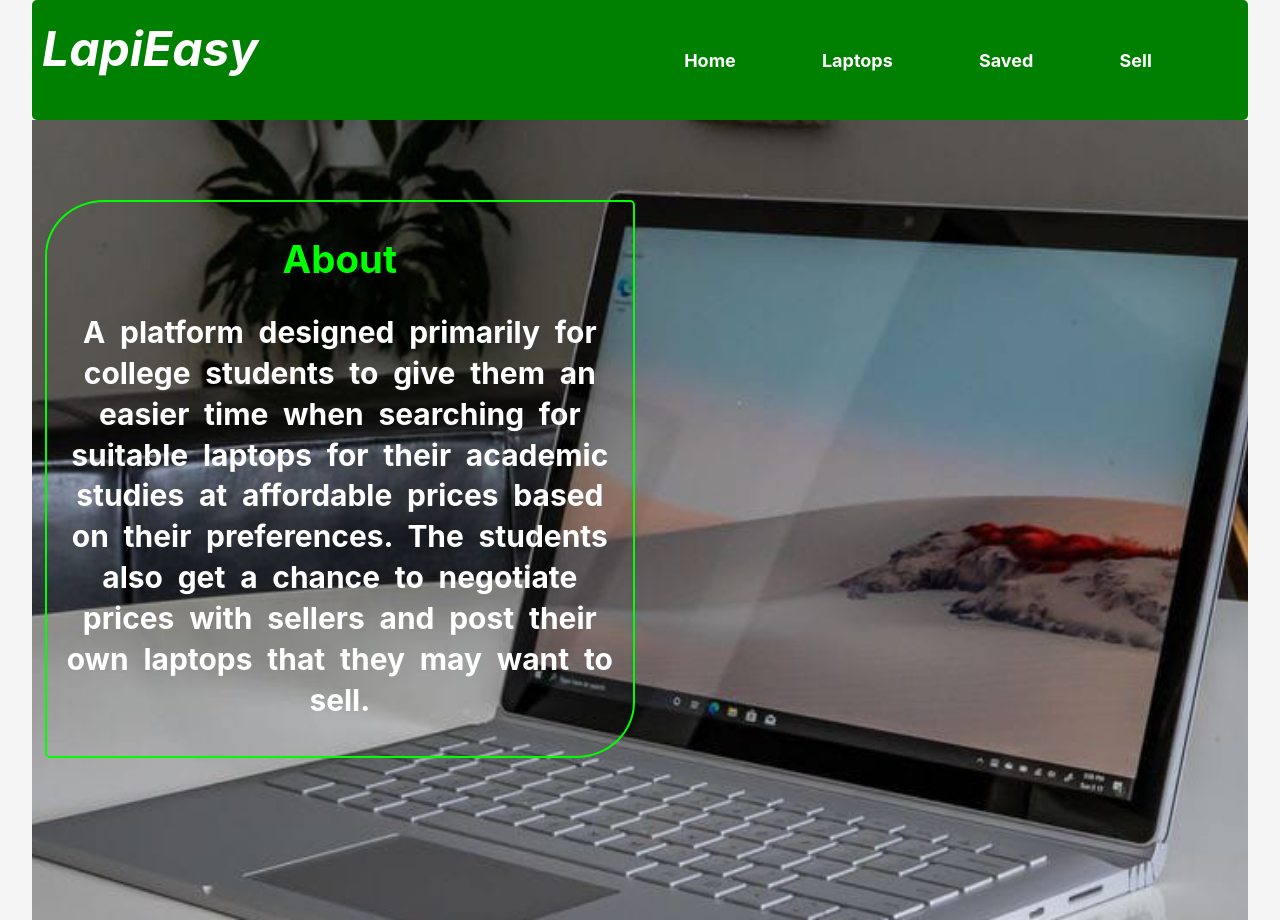
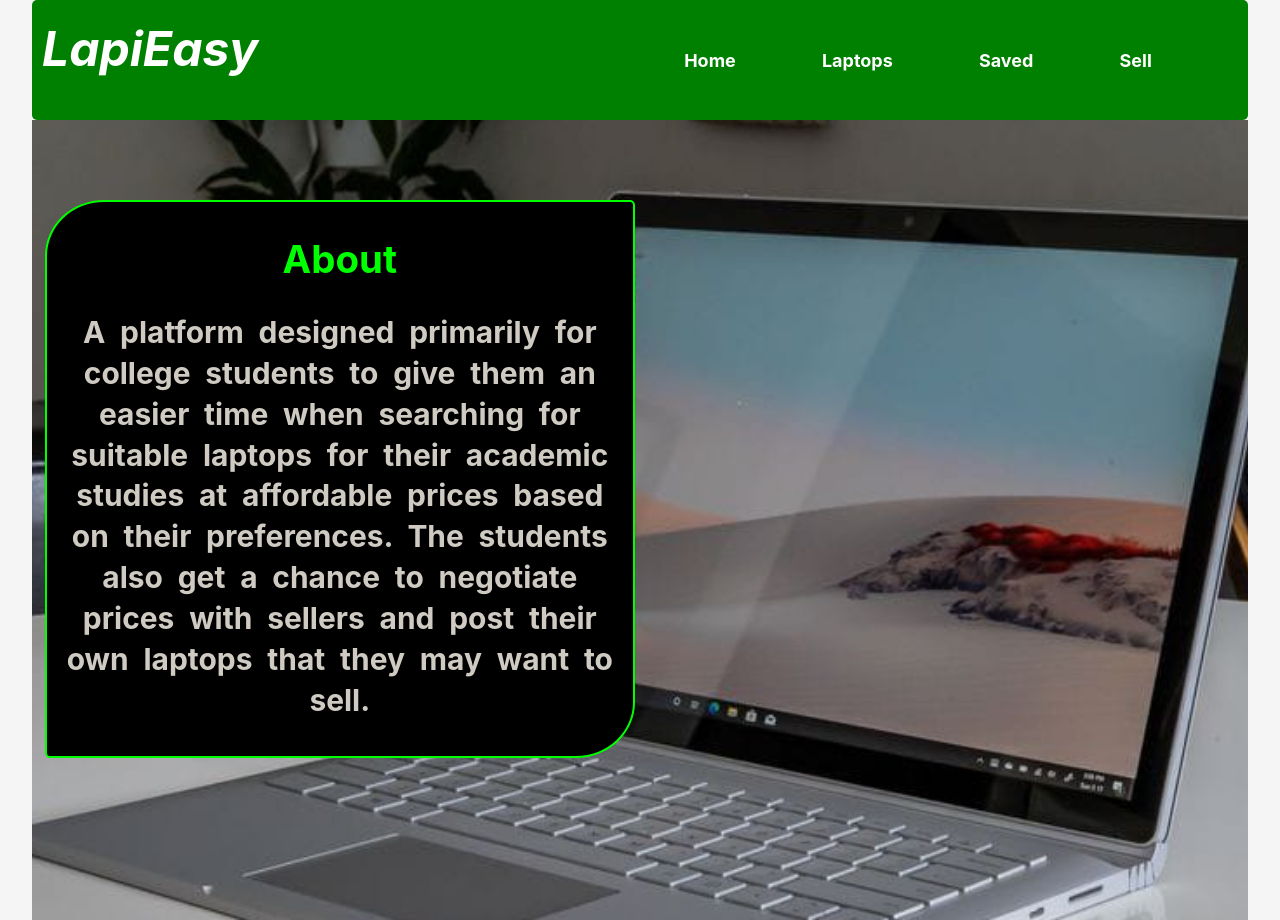
Before and after one commit to Patrick-Njiru/Lapi-Easy, a React (Create React App) app: page / in a window 1280 px wide. Built offline with nearby package versions, Linux system fonts and the light colour scheme; no server answers.

Commit message:
Modify file.

```diff
--- a/src/index.css
+++ b/src/index.css
@@ -53,12 +53,13 @@ main.about {
   text-align: center;
   font-size: 2vw;
   font-weight: 600;
-  color: white;
+  color: rgb(207, 203, 195);
   margin-left: 1vw;
   margin-top: 20px;
   line-height: 1.6em;
   word-spacing: .3em;
   padding: 5px;
+  background-color: black;
 }
 .home {
   width: 95vw;
```
